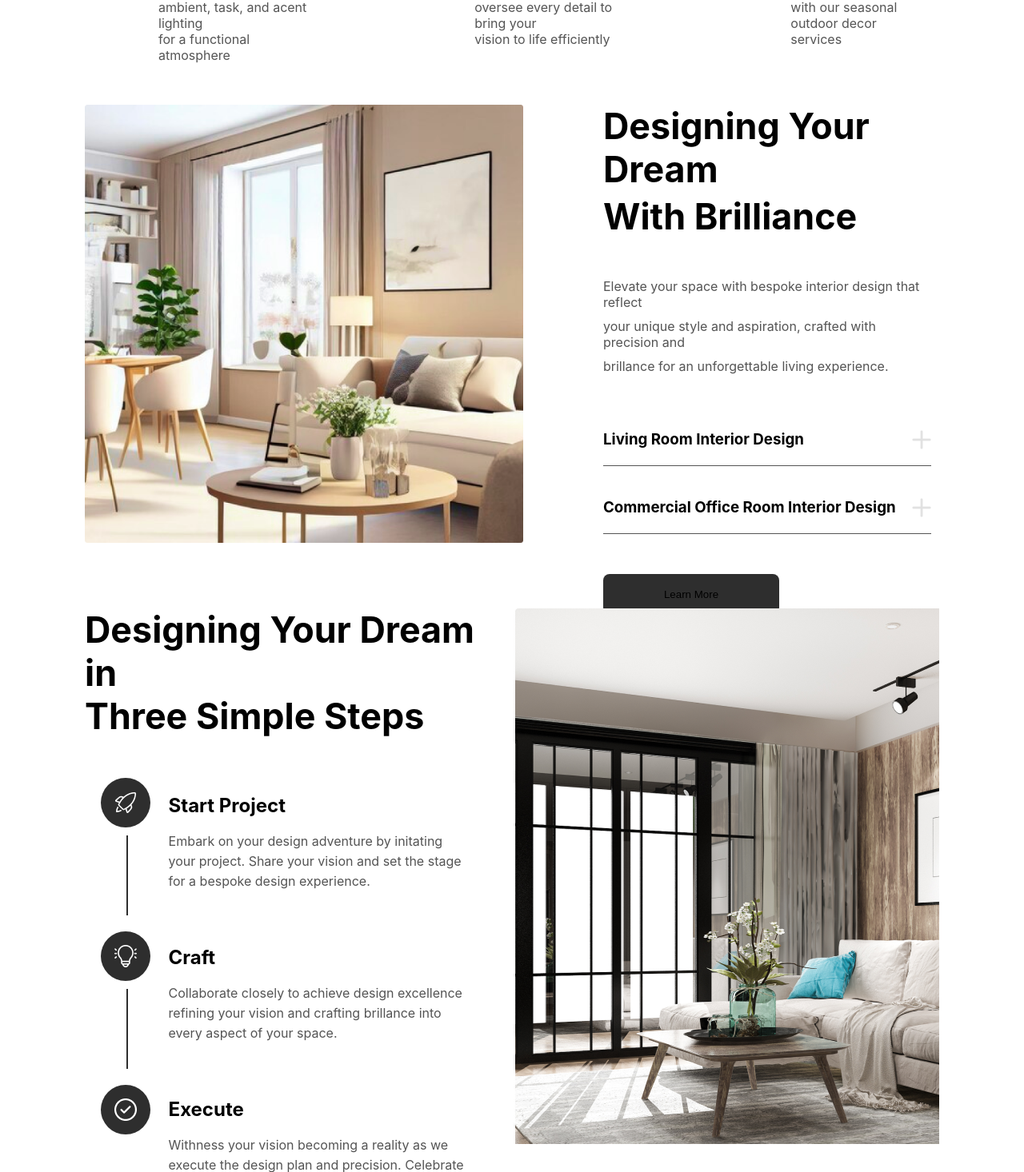
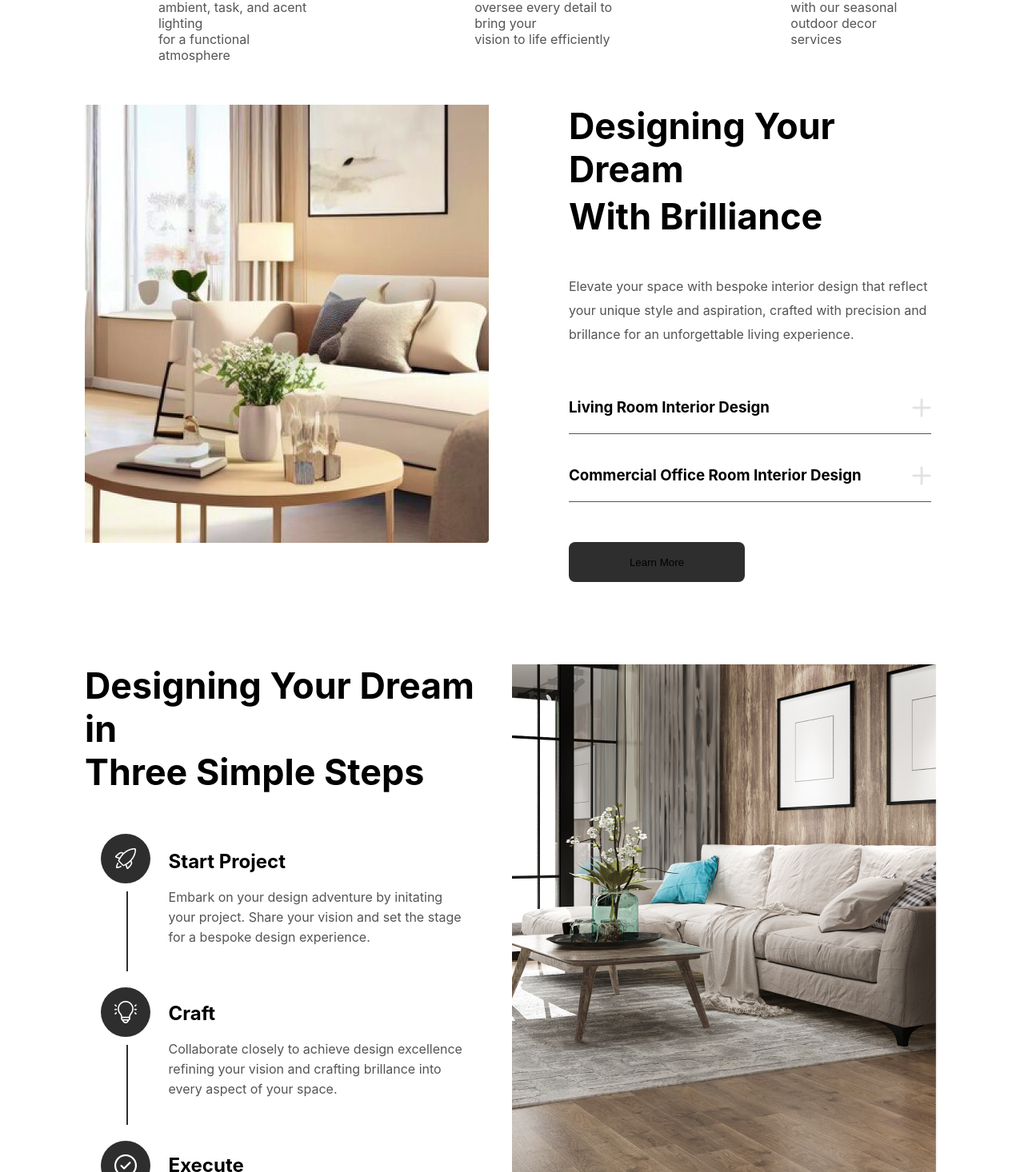
Before and after one commit to Th3-D5-482/VivaDecor-Project-TreeHog, a React (Vite) app: page / in a window 1280 px wide. Shown: the part 1144-2610 px from the top of the page at 80% size. Built offline with nearby package versions, Linux system fonts and the light colour scheme.

Commit message:
Th3_D5_482

```diff
--- a/src/components/ProcessSection.css
+++ b/src/components/ProcessSection.css
@@ -1,9 +1,10 @@
 .processSection {
     width: 100%;
     height: 700px;
-    margin-top: 80px;
+    margin-top: 150px;
     display: flex;
     flex-direction: row;
+    justify-content: space-between;
 }
 .processSection .group31 {
     width: 100%;
@@ -69,8 +70,13 @@
 .group28 .embarkOn p, .group29 .embarkOn p, .group30 .embarkOn p {
     margin-bottom: 5px;
 }
-.processSection .maskGroup {
+.processSection .maskGroup1Img {
     width: 100%;
     height: 670px;
-    background: url('../assets/maskGroup1.png') no-repeat;
+    background: url('../assets/maskGroup1.png') no-repeat 100% 100%;
 }
+@media(max-width: 768px) {
+    .processSection {
+        display: none;
+    }
+}
--- a/src/components/ProcessSection.jsx
+++ b/src/components/ProcessSection.jsx
@@ -40,7 +40,7 @@ function ProcessSection() {
                         </div>
                     </div>
                 </div>
-                <div className ="maskGroup"></div>
+                <div className ="maskGroup1Img"></div>
             </main>
         </>
     );
--- a/src/components/Section4.css
+++ b/src/components/Section4.css
@@ -9,6 +9,7 @@
 .section4 .maskGroupImg {
     width: 100%;
     height: 548px;
+    background: url('../assets/maskGroup.png') no-repeat 100% 100%;
 }
 .section4 .container1 {
     width: 100%;
--- a/src/components/Section4.jsx
+++ b/src/components/Section4.jsx
@@ -1,12 +1,11 @@
 import './Section4.css';
-import maskGroup from '../assets/maskGroup.png';
 import group7 from '../assets/group7.png';
 
 function Section4() {
     return(
         <>
             <main className ="section4">
-                <img src ={maskGroup} className='maskGroupImg'/>
+                <div className ="maskGroupImg"></div>
                 <div className ="container1">
                     <h1>Designing Your Dream
                     <p/> With Brilliance
```
